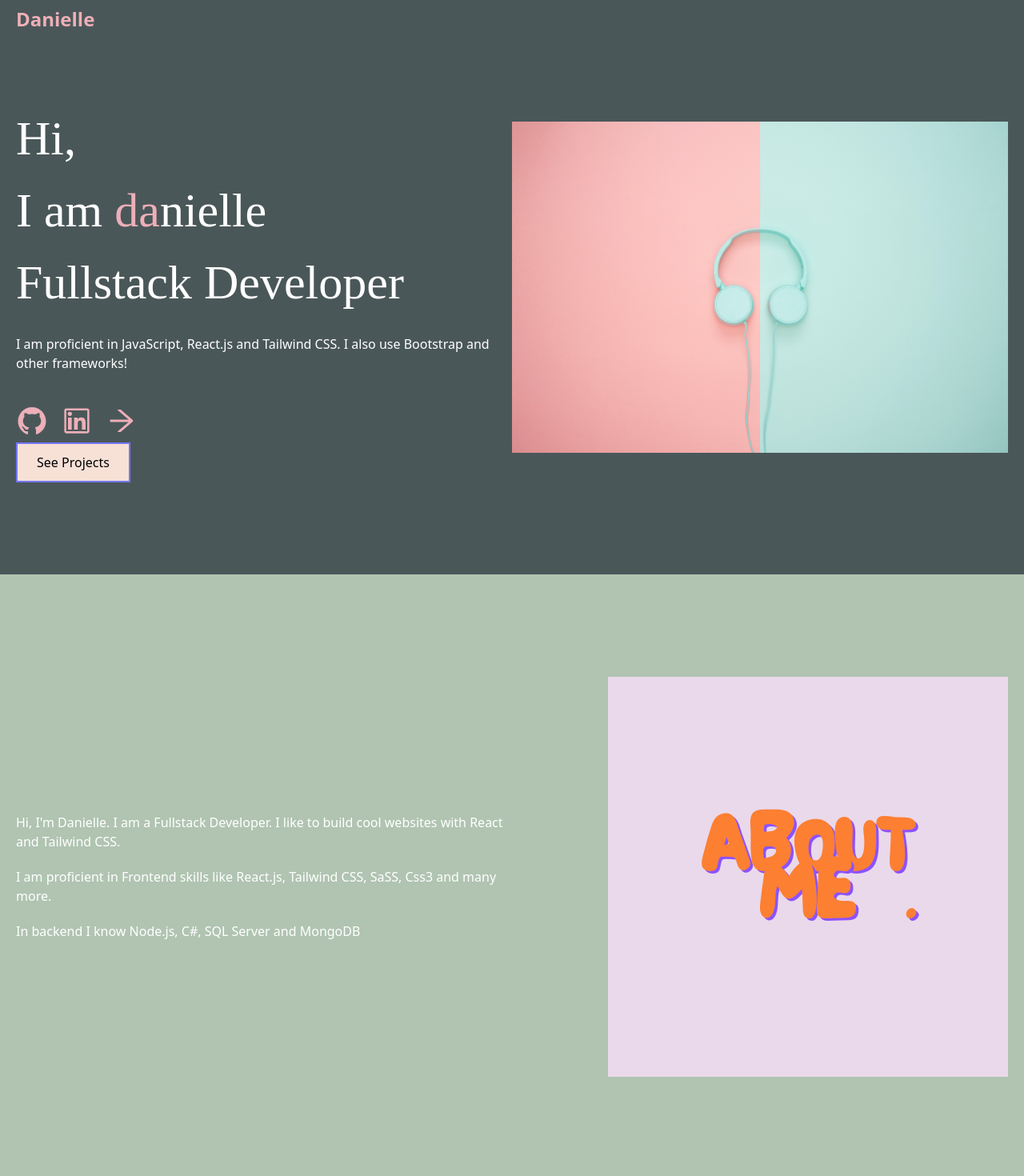
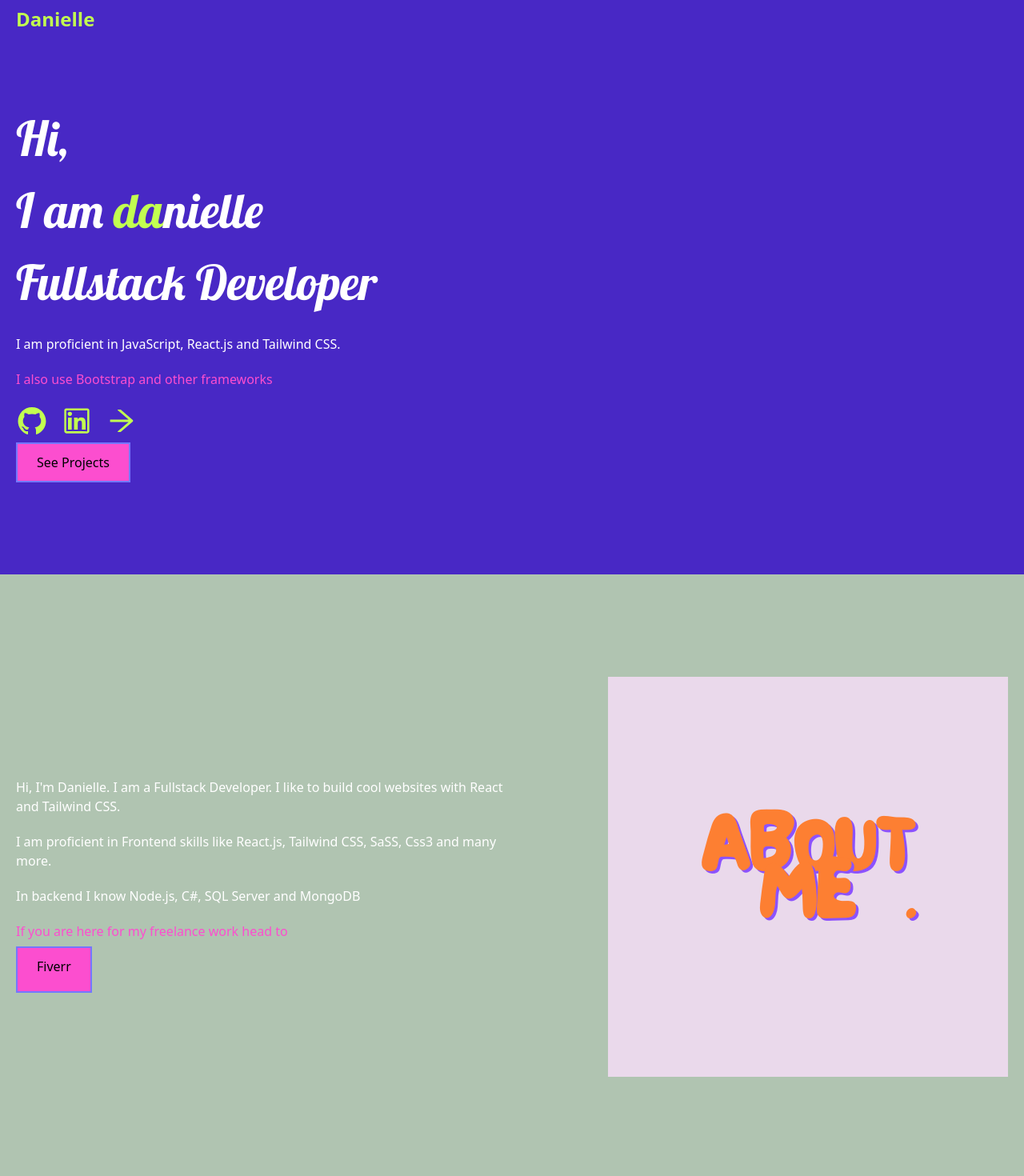
Before and after one commit to hereshecodes/hereshecodes.app, a React (Create React App) app: page / in a window 1280 px wide. Shown: the top 1470 px of the page at 80% size. Built offline with nearby package versions, Linux system fonts and the light colour scheme.

Commit message:
Colors updats

```diff
--- a/public/index.html
+++ b/public/index.html
@@ -24,6 +24,9 @@
 <meta name="twitter:description" content="Full Stack Software Developer helping clients build their brand with mobile and user friendly designs.">
 <meta name="twitter:image" content="/src/assets/HSC.png">
     <link rel="icon" href="/favicon.ico" />
+    <link rel="preconnect" href="https://fonts.googleapis.com">
+    <link rel="preconnect" href="https://fonts.gstatic.com" crossorigin>
+    <link href="https://fonts.googleapis.com/css2?family=Lobster&display=swap" rel="stylesheet">
     <!--
       manifest.json provides metadata used when your web app is installed on a
       user's mobile device or desktop. See https://developers.google.com/web/fundamentals/web-app-manifest/
--- a/src/App.css
+++ b/src/App.css
@@ -1,6 +1,6 @@
 /* color */
 .bg-primary {
-  background: #4A5759
+  background: #4828C5
   ;
 }
 
@@ -9,11 +9,14 @@
 }
 
 .bg-accent {
-  background: #F7E1D7;
+  background: #FC4ECf;
 }
 
 .text-accent {
-  color: #EDAFB8;
+  color: #C2FF50;
+}
+.text-accent-2{
+  color: #FC4ECf
 }
 .mobile-nav {
   @apply block md:hidden fixed top-10 py-2 w-full h-full bg-gray-900 duration-500;
@@ -27,6 +30,6 @@ nav li a:hover {
 }
 /* hero */
 h1 {
-  font-family: 'Pacifico', cursive;
+  font-family: 'Lobster', cursive;
   line-height: 1.5 !important;
 }
--- a/src/components/About.js
+++ b/src/components/About.js
@@ -18,10 +18,16 @@ const About = () => {
              Tailwind CSS, SaSS, Css3 and many more.
           </p>
 
-          <p>In backend I know Node.js, C#, SQL Server and MongoDB</p>
+          <p className="pb-5" >In backend I know Node.js, C#, SQL Server and MongoDB</p>
+<p className="pb-5 text-accent-2">If you are here for my freelance work head to </p>
 
-        </div>
-
+        <a
+            href="https://www.fiverr.com/daniellehoopes1?up_rollout=true"
+            className=" btn bg-accent pb-5 border-2 border-[#7477FF] text-black px-6 py-3 hover:bg-transparent"
+          >
+           Fiverr
+          </a>
+</div>
         <div className="about-img">
           <img
             src={AboutImg}
--- a/src/components/Hero.js
+++ b/src/components/Hero.js
@@ -14,7 +14,7 @@ import {
 const Hero = () => {
   return (
     <section className="bg-primary px-5 text-white py-32">
-      <div className="container mx-auto grid md:grid-cols-2 items-center justify-center md:justify-between">
+      <div className="container mx-auto grid items-center justify-center md:justify-between">
         <div className="hero-info pb-5 md:pb-0">
           <h1 className="text-4xl lg:text-6xl">
             Hi, <br />I am <span className="text-accent">da</span>nielle <br />
@@ -23,27 +23,27 @@ const Hero = () => {
 
           <p className="py-5">
             I am proficient in JavaScript, React.js and Tailwind CSS.
-            I also use Bootstrap and other frameworks!
+
           </p>
-
+          <p className="text-accent-2">I also use Bootstrap and other frameworks</p>
           <div className="flex py-5 ">
             <a
               href="https://github.com/hereshecodes"
-              className="pr-4 inline-block text-accent hover:text-white"
+              target="_blank" className="pr-4 inline-block text-accent hover:text-white"
             >
               {" "}
               <AiOutlineGithub size={40} />{" "}
             </a>
             <a
               href="https://www.linkedin.com/in/daniellehoopes/"
-              className="pr-4 inline-block text-accent hover:text-white"
+              target="_blank" className="pr-4 inline-block text-accent hover:text-white"
             >
               {" "}
               <AiOutlineLinkedin size={40} />{" "}
             </a>
             <a
               href="https://stackoverflow.com/users/7810770/danielle-hoopes"
-              className="pr-4 inline-block text-accent hover:text-white"
+              target="_blank" className="pr-4 inline-block text-accent hover:text-white"
             >
               {" "}
               <AiOutlineArrowRight size={40} />{" "}
@@ -52,19 +52,19 @@ const Hero = () => {
 
           <a
             href="/#projects"
-            className=" btn bg-accent  border-2 border-[#7477FF] text-black px-6 py-3 hover:bg-transparent"
+            className="btn bg-accent  border-2 border-[#7477FF] text-black px-6 py-3 hover:bg-transparent"
           >
             See Projects
           </a>
         </div>
 
-        <div className="hero-img">
+        {/*<div className="hero-img">
           <img
             src={HeroImg}
             alt="coding illustration"
             className="lgw-[80%] ml-auto"
           />
-        </div>
+  </div>*/}
       </div>
     </section>
   );
```
